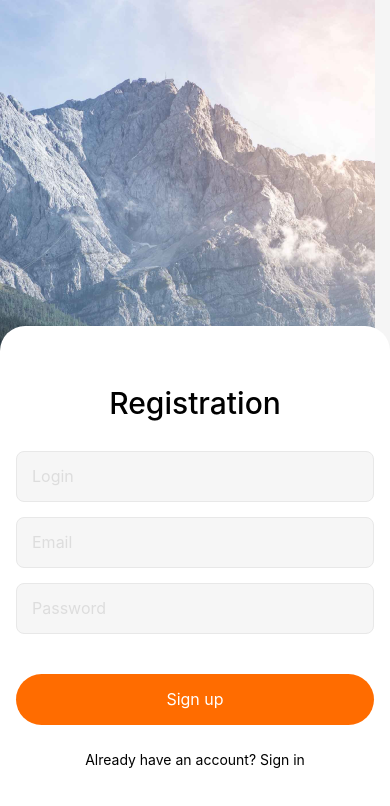
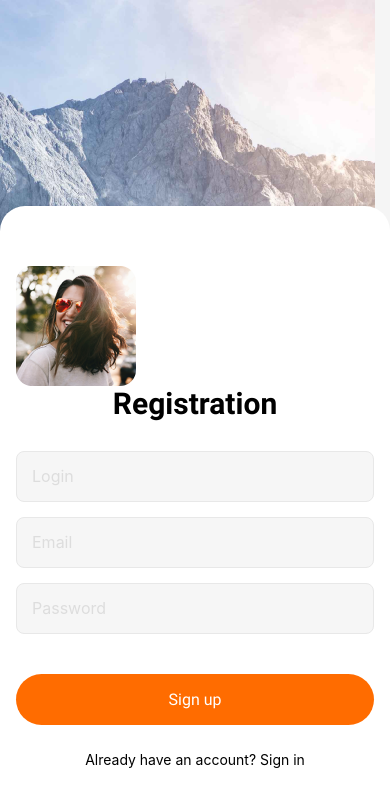
Before and after one commit to MaksymKasianchuk/react-native-1, a React Native app: screen / in a window 390 px wide. Shown: the top 806 px of the page. Built offline with nearby package versions, Linux system fonts and the light colour scheme.

Commit message:
reg form completed

```diff
--- a/App.js
+++ b/App.js
@@ -1,16 +1,58 @@
+import React, { useState, useEffect, useCallback } from "react";
 import { StatusBar } from 'expo-status-bar';
-import { StyleSheet, Text, View, ImageBackground } from 'react-native';
+import { StyleSheet, Text, View, ImageBackground,  Dimensions } from 'react-native';
 import RegistrationScreen from './Screens/RegistrationScreen';
+import * as Font from 'expo-font';
+import * as SplashScreen from 'expo-splash-screen';
+import { ScrollView } from "react-native-web";
 
 export default function App() {
+  const [isReady, setIsReady] = useState(false);
+  // const [dimensions, setDimentions] = useState(false);
+
+  // useEffect(() => {
+  //   const onChange = () => {
+  //     setDimentions((prev)=> !prev);
+  //   }
+  //   Dimensions.addEventListener("change", onChange);
+  //   return (() => {
+  //     Dimensions.removeEventListener("change", onChange);
+  //   });
+  // }, []);
+
+  useEffect(() => {
+    async function prepare() {
+      try {
+        await Font.loadAsync({
+            "Roboto-Tin": require("./assets/fonts/Roboto-Thin.ttf"),
+            "Roboto-Regular": require("./assets/fonts/Roboto-Regular.ttf"),
+            "Roboto-Bold": require("./assets/fonts/Roboto-Bold.ttf"),
+        });
+      } catch (e) {
+        console.warn(e);
+      } finally {
+        setIsReady(true);
+      }
+    }
+    prepare();
+  }, []);
+
+  const onLayoutRootView = useCallback(async () => {
+    if (isReady) {
+      await SplashScreen.hideAsync();
+    }
+  }, [isReady]);
+
   return (
-    <View style={styles.container}>
+    <View style={styles.container} onLayout={onLayoutRootView}>
+      {/* <ScrollView scrollEnabled={dimensions}> */}
         <ImageBackground
           style={styles.imageBg}
           source={require("./assets/photo_bg.png")}
         >
           <RegistrationScreen />
         </ImageBackground>
+      {/* </ScrollView> */}
     </View>
   );
 }
@@ -23,7 +65,6 @@ const styles = StyleSheet.create({
   imageBg: {
     flex: 1,
     justifyContent: 'center',
-    // alignItems: 'center',
     resizeMode: "cover",
   },
 });
--- a/Screens/RegistrationScreen/RegistrationScreen.js
+++ b/Screens/RegistrationScreen/RegistrationScreen.js
@@ -1,9 +1,8 @@
 import React, { useState, useEffect } from "react";
+import { regStyles } from './RegistrationScreenStyles';
 import {
-    StyleSheet,
     Text,
     View,
-    ImageBackground,
     TextInput,
     TouchableOpacity,
     Image,
@@ -11,10 +10,7 @@ import {
     KeyboardAvoidingView,
     Keyboard,
     TouchableWithoutFeedback,
-    Dimensions,
 } from 'react-native';
-import { AppLoading } from "expo";
-import * as Font from 'expo-font';
 
 const initState = {
     login: '',
@@ -43,17 +39,17 @@ const RegistrationScreen = () => {
                 behavior={Platform.OS === 'ios' ? 'padding' : 'height'}
                 style={{flex: 1}}
             >
-                <View style={styles.formWrap}>
+                <View style={regStyles.formWrap}>
                     <View style={{
-                        ...styles.form,
+                        ...regStyles.form,
                         paddingBottom: isKeyboardShown ? 10 : 60,
                     }}>
 
                         <View>
-                            {/* <Image source={require('')} /> */}
+                            <Image source={require('../../assets/user.png')} />
                         </View>
 
-                        <Text style={styles.title}>Registration</Text>
+                        <Text style={regStyles.title}>Registration</Text>
 
                         <TextInput
                             onFocus={() => setIsKeyboardShown(true)}
@@ -63,7 +59,7 @@ const RegistrationScreen = () => {
                             placeholder='Login'
                             placeholderTextColor='#DDDDDD'
                             value={state.login}
-                            style={styles.input}
+                            style={regStyles.input}
                         />
 
                         <TextInput
@@ -74,9 +70,8 @@ const RegistrationScreen = () => {
                             placeholder='Email'
                             placeholderTextColor='#DDDDDD'
                             value={state.mail}
-                            style={styles.input}
+                            style={regStyles.input}
                         />
-
 
                         <TextInput
                             onFocus={() => setIsKeyboardShown(true)}
@@ -87,20 +82,20 @@ const RegistrationScreen = () => {
                             placeholderTextColor='#DDDDDD'
                             value={state.password}
                             secureTextEntry={true}
-                            style={styles.input}
+                            style={regStyles.input}
                         />
 
                         <TouchableOpacity
                             activeOpacity={0.8}
-                            style={styles.primButton}
+                            style={regStyles.primButton}
                             onPress={submitHandler}
                         >
-                            <Text style={styles.buttonTxt}>Sign up</Text>
+                            <Text style={regStyles.buttonTxt}>Sign up</Text>
                         </TouchableOpacity>
 
                         <TouchableOpacity
                             activeOpacity={0.8}
-                            style={styles.secButton}
+                            style={regStyles.secButton}
                         >
                             <Text>Already have an account? Sign in</Text>
                         </TouchableOpacity>
@@ -112,55 +107,3 @@ const RegistrationScreen = () => {
 }
 
 export default RegistrationScreen;
-
-const styles = StyleSheet.create({
-    formWrap: {
-        flex: 1,
-        justifyContent: "flex-end",
-    },
-    form: {
-        backgroundColor: '#FFFFFF',
-        paddingHorizontal: 16,
-        paddingVertical: 60,
-        borderTopLeftRadius: 25,
-        borderTopRightRadius: 25,
-    },
-    title: {
-        textAlign: 'center',
-        fontSize: 30,
-        fontWeight: 500,
-        lineHeight: 35,
-        marginBottom: 15
-    },
-    input: {
-        padding: 15,
-        backgroundColor: '#F6F6F6',
-        borderWidth: 1,
-        borderStyle: 'solid',
-        borderColor: '#E8E8E8',
-        fontSize: 16,
-        lineHeight: 19,
-        borderRadius: 8,
-        marginTop: 15
-    },
-    primButton: {
-        borderRadius: 100,
-        justifyContent:'center',
-        alignItems: 'center',
-        padding: 16,
-        backgroundColor: '#FF6C00',
-        marginTop: 40,
-    },
-    secButton: {
-        marginTop: 10,
-        justifyContent:'center',
-        alignItems: 'center',
-        padding: 16,
-    },
-    buttonTxt: {
-        color: '#ffffff',
-        fontWeight: 400,
-        fontSize: 16,
-        lineHeight: 19,
-    },
-});
--- /dev/null
+++ b/Screens/RegistrationScreen/RegistrationScreenStyles.js
@@ -0,0 +1,54 @@
+import { StyleSheet } from 'react-native';
+export const regStyles = StyleSheet.create({
+    formWrap: {
+        flex: 1,
+        justifyContent: "flex-end",
+    },
+    form: {
+        backgroundColor: '#FFFFFF',
+        paddingHorizontal: 16,
+        paddingVertical: 60,
+        borderTopLeftRadius: 25,
+        borderTopRightRadius: 25,
+    },
+    title: {
+        fontFamily: 'Roboto-Bold',
+        textAlign: 'center',
+        fontSize: 30,
+        fontWeight: 500,
+        lineHeight: 35,
+        marginBottom: 15
+    },
+    input: {
+        padding: 15,
+        backgroundColor: '#F6F6F6',
+        borderWidth: 1,
+        borderStyle: 'solid',
+        borderColor: '#E8E8E8',
+        fontSize: 16,
+        lineHeight: 19,
+        borderRadius: 8,
+        marginTop: 15
+    },
+    primButton: {
+        borderRadius: 100,
+        justifyContent:'center',
+        alignItems: 'center',
+        padding: 16,
+        backgroundColor: '#FF6C00',
+        marginTop: 40,
+    },
+    secButton: {
+        marginTop: 10,
+        justifyContent:'center',
+        alignItems: 'center',
+        padding: 16,
+    },
+    buttonTxt: {
+        fontFamily: 'Roboto-Regular',
+        color: '#ffffff',
+        fontWeight: 400,
+        fontSize: 16,
+        lineHeight: 19,
+    },
+});
--- a/package.json
+++ b/package.json
@@ -12,6 +12,7 @@
     "@expo/webpack-config": "^18.0.1",
     "expo": "~48.0.9",
     "expo-font": "^11.1.1",
+    "expo-splash-screen": "~0.18.1",
     "expo-status-bar": "~1.4.4",
     "react": "18.2.0",
     "react-dom": "18.2.0",
```
Also changed, not shown: assets/user.png (renamed from assets/Rectangle 22.png), 1 other file (tests, documents, lock files or other folders). Lines whose indentation alone changed are shown as unchanged.
